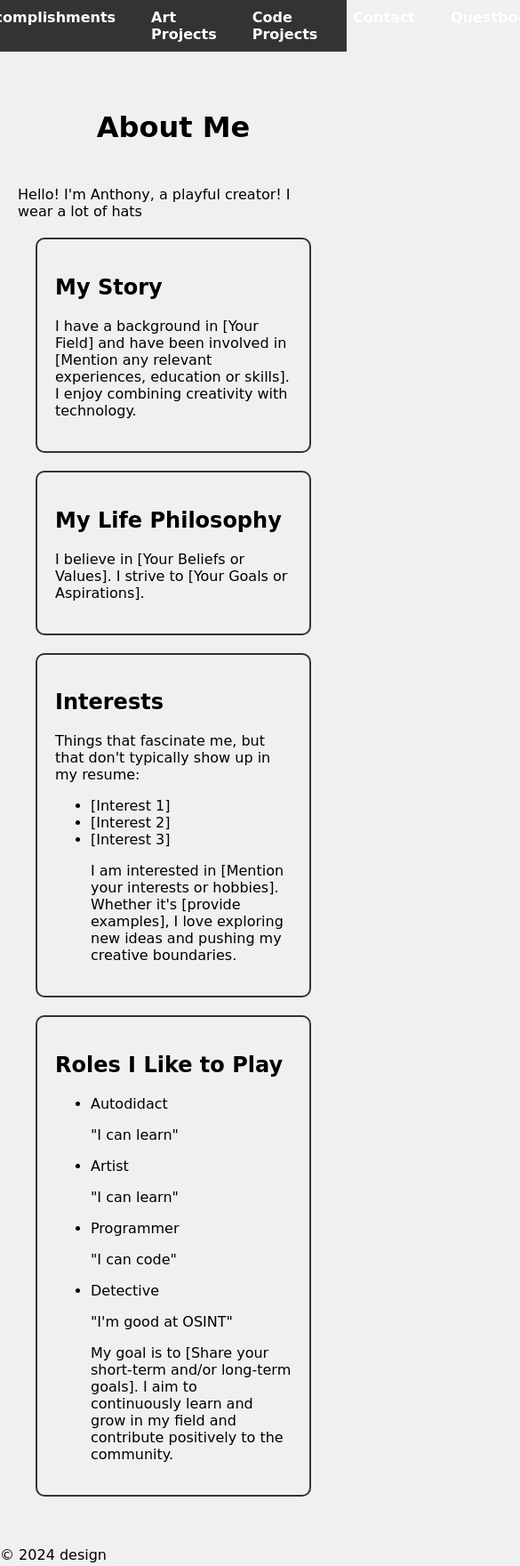
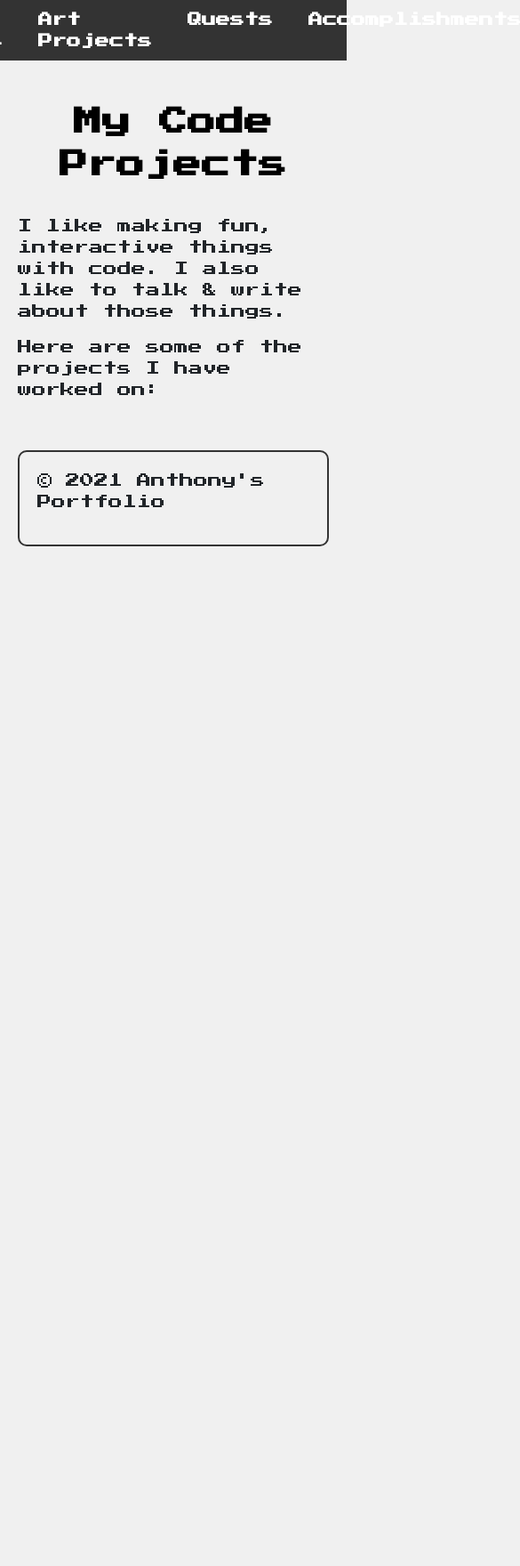
Before and after one commit to digital-autodidact/Anthony_NES_Website, a plain HTML site: page test_index.html in a window 390 px wide. Shown: the top 1760 px of the page at 89% size, 585 px wide, since content can reach past the window. After the commit the page ends 844 px from the top, so only its background shows below. Drawn offline with nearby package versions, Linux system fonts and the light colour scheme.

Commit message:
Revised design and wrote content within `Code Projects` page.
Created 4 mock project cards within my `Code Projects` page. Each project card includes:
   - a placeholder image
   - a project name
   - a short description
   - list of technology stack used
   - a GitHub repo link

The `Code Projects` page is now ready to be deployed to cPanel!

```diff
--- a/styles.css
+++ b/styles.css
@@ -48,12 +48,50 @@ main {
 }
 
 
-
-
-
 section {
     margin: 20px;
     padding: 20px;
     border: 2px solid #333;
     border-radius: 10px;
 }
+
+
+/* This section styles the project cards on my 'Code Projects' page */
+
+.project-card {
+    font-family: 'Press Start 2P', cursive; /* NES-style font */
+    background-color: #fff;
+    border: 1px solid #ccc;
+    border-radius: 8px;
+    margin: 10px;
+    padding: 20px;
+    width: 300px;
+    box-shadow: 0 2px 5px rgba(0, 0, 0, 0.1);
+    display: inline-block; /* Allow the cards to flow inline */
+    vertical-align: top; /* Aligns the cards to the top */
+}
+
+.project-card img {
+    max-width: 100%;
+    border-radius: 5px;
+}
+
+.project-card h2 {
+    font-size: 1.5rem;
+    margin: 10px 0;
+}
+
+.project-card p {
+    font-size: 1rem;
+}
+
+.project-card a {
+    display: inline-block;
+    margin-top: 10px;
+    color: blue;
+    text-decoration: none;
+}
+
+.project-card a:hover {
+    text-decoration: underline;
+}
--- a/test_index.html
+++ b/test_index.html
@@ -3,71 +3,45 @@
 <head>
     <meta charset="UTF-8">
     <meta name="viewport" content="width=device-width, initial-scale=1.0">
-    <title>About Me - My Portfolio</title>
-    <link rel="stylesheet" href="styles.css">
+    <title>My Code Projects</title>
+    <link rel="stylesheet" href="https://unpkg.com/nes.css/css/nes.min.css">
+    <link rel="stylesheet" href="styles.css"> <!-- Link to your CSS file -->
+    <link rel="icon" type="image/x-icon" href="https://cdn4.iconfinder.com/data/icons/pacman-8-bit/147/ghost_1-512.png">
+    <link href="https://fonts.googleapis.com/css2?family=Press+Start+2P&display=swap" rel="stylesheet">
+
 </head>
+
 <body>
     <header>
         <nav>
             <ul>
-                <li><a href="index.html">Home</a></li>
-                <li><a href="about.html">About Me</a></li>
-                <li><a href="accomplishments.html">Accomplishments</a></li>
-                <li><a href="art_projects.html">Art Projects</a></li>
-                <li><a href="code_projects.html">Code Projects</a></li>
-                <li><a href="contact.html">Contact</a></li>
-                <li><a href="questbook.html">Questbook</a></li>
+              <li><a href="index.html">Home</a></li>
+              <li><a href="aboutme.html">About Me</a></li>
+              <li><a href="codeprojects.html">Code Projects</a></li>
+              <li><a href="artprojects.html">Art Projects</a></li>
+              <li><a href="questbook.html">Quests</a></li>
+              <li><a href="accomplishments.html">Accomplishments</a></li>
+              <li><a href="contact.html">Contact</a></li>
             </ul>
         </nav>
     </header>
 
+
     <main>
-        <h1>About Me</h1>
-        <div class="about-container">
-            <div class="about-text">
-                <p>Hello! I'm Anthony, a playful creator! I wear a lot of hats</p>
+        <h1>My Code Projects</h1>
 
-                <section>
-                    <h2>My Story</h2>
-                    <p>I have a background in [Your Field] and have been involved in [Mention any relevant experiences, education or skills]. I enjoy combining creativity with technology.</p>
-                </section>
+        <p>I like making fun, interactive things with code. I also like to talk & write about those things.</p>
+        <p>Here are some of the projects I have worked on:</p>
 
-                <section>
-                    <h2>My Life Philosophy</h2>
-                    <p>I believe in [Your Beliefs or Values]. I strive to [Your Goals or Aspirations].</p>
-                </section>
 
-                <section>
-                    <h2>Interests</h2>
-                    <p> Things that fascinate me, but that don't typically show up in my resume:</p>
-                    <ul>
-                        <li>[Interest 1]</li>
-                        <li>[Interest 2]</li>
-                        <li>[Interest 3]</li>
-                    <p>I am interested in [Mention your interests or hobbies]. Whether it's [provide examples], I love exploring new ideas and pushing my creative boundaries.</p>
-                </section>
-
-                <section>
-                    <h2>Roles I Like to Play</h2>
-                    <ul>
-                        <li>Autodidact</li>
-                            <p> "I can learn"</p>
-                        <li>Artist</li>
-                            <p> "I can learn"</p>
-                        <li>Programmer</li>
-                            <p> "I can code"</p>
-                        <li>Detective</li>
-                            <p> "I'm good at OSINT"</p>
-
-                    <p>My goal is to [Share your short-term and/or long-term goals]. I aim to continuously learn and grow in my field and contribute positively to the community.</p>
-                </section>
-            </div>
-
-        </div>
     </main>
 
     <footer>
-        <p>© 2024 design</p>
+        <section>
+            <p>© 2021 Anthony's Portfolio</p>
+        </section>
+
     </footer>
+
 </body>
 </html>
--- a/test_styles.css
+++ b/test_styles.css
@@ -1,64 +1,53 @@
 body {
     font-family: Arial, sans-serif;
     margin: 0;
-    padding: 0;
+    padding: 20px;
+    background-color: #f9f9f9;
 }
 
 header {
-    background-color: #333;
-    padding: 10px 0;
+    text-align: center;
+    margin-bottom: 30px;
 }
 
-nav ul {
-    list-style-type: none;
-    padding: 0;
-    margin: 0;
-    display: flex;
-    justify-content: center;
+.project-card {
+    background-color: #fff;
+    border: 1px solid #ccc;
+    border-radius: 8px;
+    margin: 10px;
+    padding: 20px;
+    width: 300px;
+    box-shadow: 0 2px 5px rgba(0, 0, 0, 0.1);
+    display: inline-block; /* Allow the cards to flow inline */
+    vertical-align: top; /* Aligns the cards to the top */
 }
 
-nav ul li {
-    margin: 0 20px;
+.project-card img {
+    max-width: 100%;
+    border-radius: 5px;
 }
 
-nav ul li a {
-    color: white;
-    text-decoration: none;
-    font-weight: bold;
-    transition: color 0.3s;
+.project-card h2 {
+    font-size: 1.5rem;
+    margin: 10px 0;
 }
 
-nav ul li a:hover {
-    color: #ff6347;  /* Change to a different color on hover */
+.project-card p {
+    font-size: 1rem;
 }
 
-main {
-    padding: 20px;
-    text-align: center;
+.project-card a {
+    display: inline-block;
+    margin-top: 10px;
+    color: blue;
+    text-decoration: none;
 }
 
-.about-container {
-    display: flex;
-    justify-content: space-between;
-    align-items: flex-start; /* Align items at the top */
-
-.about-text {
-    flex: 1; /* Take up remaining space */
-    margin-right: 20px; /* Add some space between text and image */
-}
-
-.about-image img {
-    max-width: 300px; /* Set the maximum width for the image */
-    height: auto; /* Maintain aspect ratio */
-    border-radius: 10px; /* Optional: round the corners for aesthetics */
+.project-card a:hover {
+    text-decoration: underline;
 }
 
 footer {
     text-align: center;
-    padding: 20px;
-    background-color: #333;
-    color: white;
-    position: absolute;
-    width: 100%;
-    bottom: 0;
+    margin-top: 30px;
 }
```
Also changed, not shown: codeprojects.html (+117 -0 lines), 2 other files.
